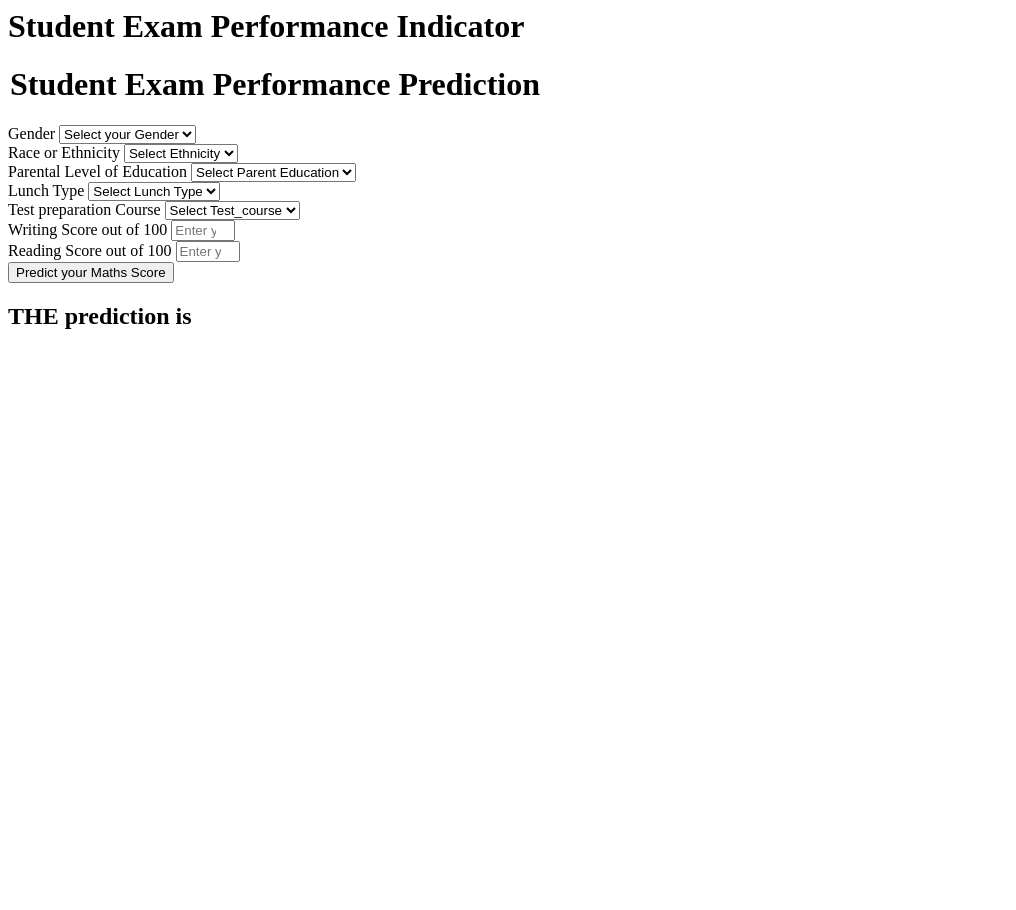
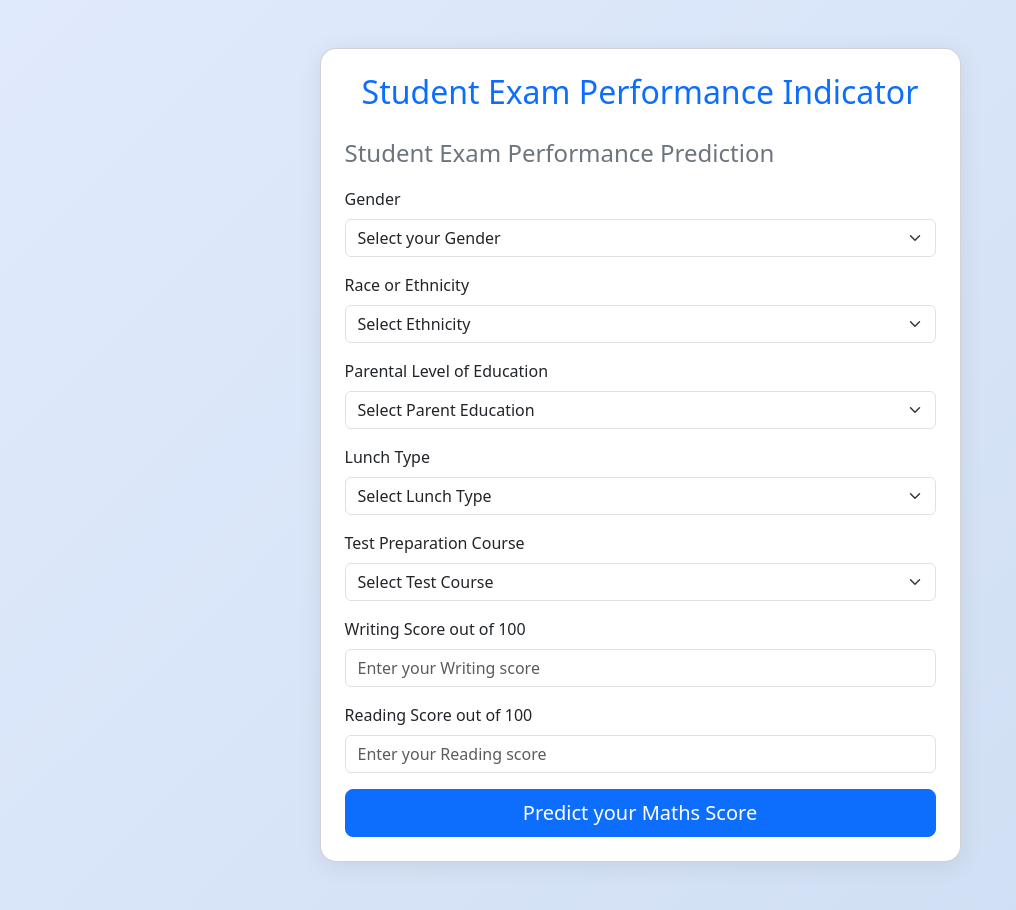
Before and after one commit to CYBORGBC/aws_project, a Flask app: page /predictdata in a window 1280 px wide. Shown: the whole page, without its empty margins (0-1016 px from the left). Before the commit the page ends 329 px from the top, so only its background shows below. Run offline with Flask 3, Linux system fonts and the light colour scheme.

Commit message:
Final Updated HomePage and prediction page

```diff
--- a/app.py
+++ b/app.py
@@ -42,4 +42,4 @@ def predict_datapoint():
 
 
 if __name__=="__main__":
-    app.run(host="0.0.0.0")
+    app.run(host="0.0.0.0", debug=True)
--- a/src/pipeline/predict_pipeline.py
+++ b/src/pipeline/predict_pipeline.py
@@ -1,4 +1,5 @@
 import sys
+import os
 import pandas as pd
 from src.exception import CustomException
 from src.utils import load_object
--- a/templates/home.html
+++ b/templates/home.html
@@ -1,111 +1,109 @@
-<html>
+
+<!DOCTYPE html>
+<html lang="en">
+<head>
+    <meta charset="UTF-8">
+    <meta name="viewport" content="width=device-width, initial-scale=1">
+    <title>Student Exam Performance Indicator</title>
+    <link href="https://cdn.jsdelivr.net/npm/bootstrap@5.3.0/dist/css/bootstrap.min.css" rel="stylesheet">
+    <style>
+        body {
+            background: linear-gradient(135deg, #e0eafc 0%, #cfdef3 100%);
+            min-height: 100vh;
+        }
+        .card {
+            box-shadow: 0 4px 24px rgba(0,0,0,0.08);
+            border-radius: 1rem;
+        }
+        .form-label {
+            font-weight: 500;
+        }
+        .result {
+            margin-top: 2rem;
+            font-size: 1.5rem;
+            font-weight: 600;
+            color: #007bff;
+        }
+    </style>
+</head>
 <body>
-    <div class="login">
-       <h1>Student Exam Performance Indicator</h1>
-
+    <div class="container py-5">
+        <div class="row justify-content-center">
+            <div class="col-lg-7 col-md-9">
+                <div class="card p-4">
+                    <h2 class="mb-4 text-center text-primary">Student Exam Performance Indicator</h2>
                     <form action="{{ url_for('predict_datapoint')}}" method="post">
-        <h1>
-            <legend>Student Exam Performance Prediction</legend>
-        </h1>
+                        <fieldset>
+                            <legend class="mb-3 text-secondary">Student Exam Performance Prediction</legend>
                             <div class="mb-3">
                                 <label class="form-label">Gender</label>
-            <select class="form-control" name="gender" placeholder="Enter you Gender" required>
-                <option class="placeholder" selected disabled value="">Select your Gender</option>
-                <option value="male">
-                    Male
-                </option>
-                <option value="female">
-                    Female
-                </option>
+                                <select class="form-select" name="gender" required>
+                                    <option selected disabled value="">Select your Gender</option>
+                                    <option value="male">Male</option>
+                                    <option value="female">Female</option>
                                 </select>
                             </div>
                             <div class="mb-3">
                                 <label class="form-label">Race or Ethnicity</label>
-            <select class="form-control" name="ethnicity" placeholder="Enter you ethnicity" required>
-                <option class="placeholder" selected disabled value="">Select Ethnicity</option>
-                <option value="group A">
-                    Group A
-                </option>
-                <option value="group B">
-                    Group B
-                </option>
-                <option value="group C">
-                    Group C
-                </option>
-                <option value="group D">
-                    Group D
-                </option>
-                <option value="group E">
-                    Group E
-                </option>
+                                <select class="form-select" name="ethnicity" required>
+                                    <option selected disabled value="">Select Ethnicity</option>
+                                    <option value="group A">Group A</option>
+                                    <option value="group B">Group B</option>
+                                    <option value="group C">Group C</option>
+                                    <option value="group D">Group D</option>
+                                    <option value="group E">Group E</option>
                                 </select>
                             </div>
                             <div class="mb-3">
                                 <label class="form-label">Parental Level of Education</label>
-            <select class="form-control" name="parental_level_of_education"
-                placeholder="Enter you Parent Education" required>
-                <option class="placeholder" selected disabled value="">Select Parent Education</option>
-                <option value="associate's degree">
-                    associate's degree
-                </option>
-                <option value="bachelor's degree">
-                    bachelor's degree
-                </option>
-                <option value="high school">
-                    high school
-                </option>
-                <option value="master's degree">
-                    master's degree
-                </option>
-                <option value="some college">
-                    some college
-                </option>
-                <option value="some high school">
-                    some high school
-                </option>
+                                <select class="form-select" name="parental_level_of_education" required>
+                                    <option selected disabled value="">Select Parent Education</option>
+                                    <option value="associate's degree">Associate's degree</option>
+                                    <option value="bachelor's degree">Bachelor's degree</option>
+                                    <option value="high school">High school</option>
+                                    <option value="master's degree">Master's degree</option>
+                                    <option value="some college">Some college</option>
+                                    <option value="some high school">Some high school</option>
                                 </select>
                             </div>
                             <div class="mb-3">
                                 <label class="form-label">Lunch Type</label>
-            <select class="form-control" name="lunch" placeholder="Enter you Lunch" required>
-                <option class="placeholder" selected disabled value="">Select Lunch Type</option>
-                <option value="free/reduced">
-                    free/reduced
-                </option>
-                <option value="standard">
-                    standard
-                </option>
+                                <select class="form-select" name="lunch" required>
+                                    <option selected disabled value="">Select Lunch Type</option>
+                                    <option value="free/reduced">Free/Reduced</option>
+                                    <option value="standard">Standard</option>
                                 </select>
                             </div>
                             <div class="mb-3">
-            <label class="form-label">Test preparation Course</label>
-            <select class="form-control" name="test_preparation_course" placeholder="Enter you Course"
-                required>
-                <option class="placeholder" selected disabled value="">Select Test_course</option>
-                <option value="none">
-                    None
-                </option>
-                <option value="completed">
-                    Completed
-                </option>
+                                <label class="form-label">Test Preparation Course</label>
+                                <select class="form-select" name="test_preparation_course" required>
+                                    <option selected disabled value="">Select Test Course</option>
+                                    <option value="none">None</option>
+                                    <option value="completed">Completed</option>
                                 </select>
                             </div>
                             <div class="mb-3">
                                 <label class="form-label">Writing Score out of 100</label>
-            <input class="form-control" type="number" name="reading_score"
-                placeholder="Enter your Reading score" min='0' max='100' />
+                                <input class="form-control" type="number" name="reading_score" placeholder="Enter your Writing score" min="0" max="100" required />
                             </div>
                             <div class="mb-3">
                                 <label class="form-label">Reading Score out of 100</label>
-            <input class="form-control" type="number" name="writing_score"
-                placeholder="Enter your Reading Score" min='0' max='100' />
+                                <input class="form-control" type="number" name="writing_score" placeholder="Enter your Reading score" min="0" max="100" required />
                             </div>
-        <div class="mb-3">
-            <input class="btn btn-primary" type="submit" value="Predict your Maths Score" required />
+                            <div class="d-grid gap-2">
+                                <button class="btn btn-primary btn-lg" type="submit">Predict your Maths Score</button>
                             </div>
+                        </fieldset>
                     </form>
-    <h2>
-       THE  prediction is {{results}}
-    </h2>
-   <body>
+                    {% if results %}
+                        <div class="result text-center">
+                            <span>Prediction: </span>{{ results }}
+                        </div>
+                    {% endif %}
+                </div>
+            </div>
+        </div>
+    </div>
+    <script src="https://cdn.jsdelivr.net/npm/bootstrap@5.3.0/dist/js/bootstrap.bundle.min.js"></script>
+</body>
 </html>
```
Also changed, not shown: templates/index.html (+34 -1 lines), REPORTS/2228125.jpg (added), 11 other files. Lines whose indentation alone changed are shown as unchanged.
